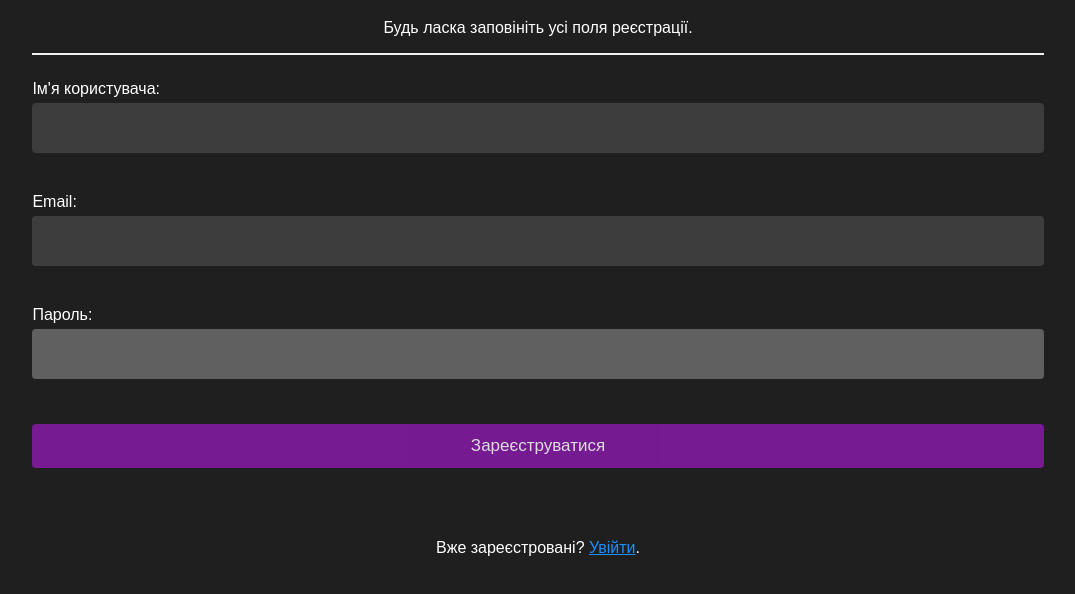
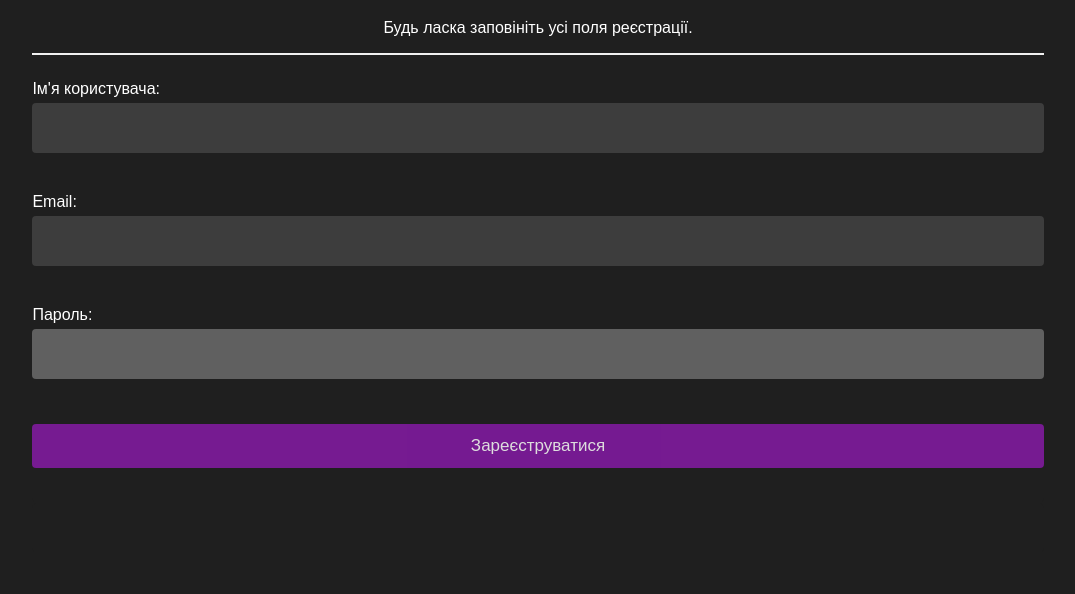
Before and after one commit to bart0l0m1y/vintagecloth, a plain HTML site: page register.html in a window 1280 px wide. Shown: the part 238-832 px from the top of the page, without its empty margins (102-1177 px from the left). After the commit the page ends 800 px from the top, so only its background shows below. Drawn offline with Linux system fonts and the light colour scheme.

Commit message:
Update register.html

```diff
--- a/register.html
+++ b/register.html
@@ -31,7 +31,7 @@
         </div>
 
     <div class="container signin">
-      <p>Вже зареєстровані? <a href="login.html">Увійти</a>.</p>
+
     </div>
   </form>
   <script>
```
